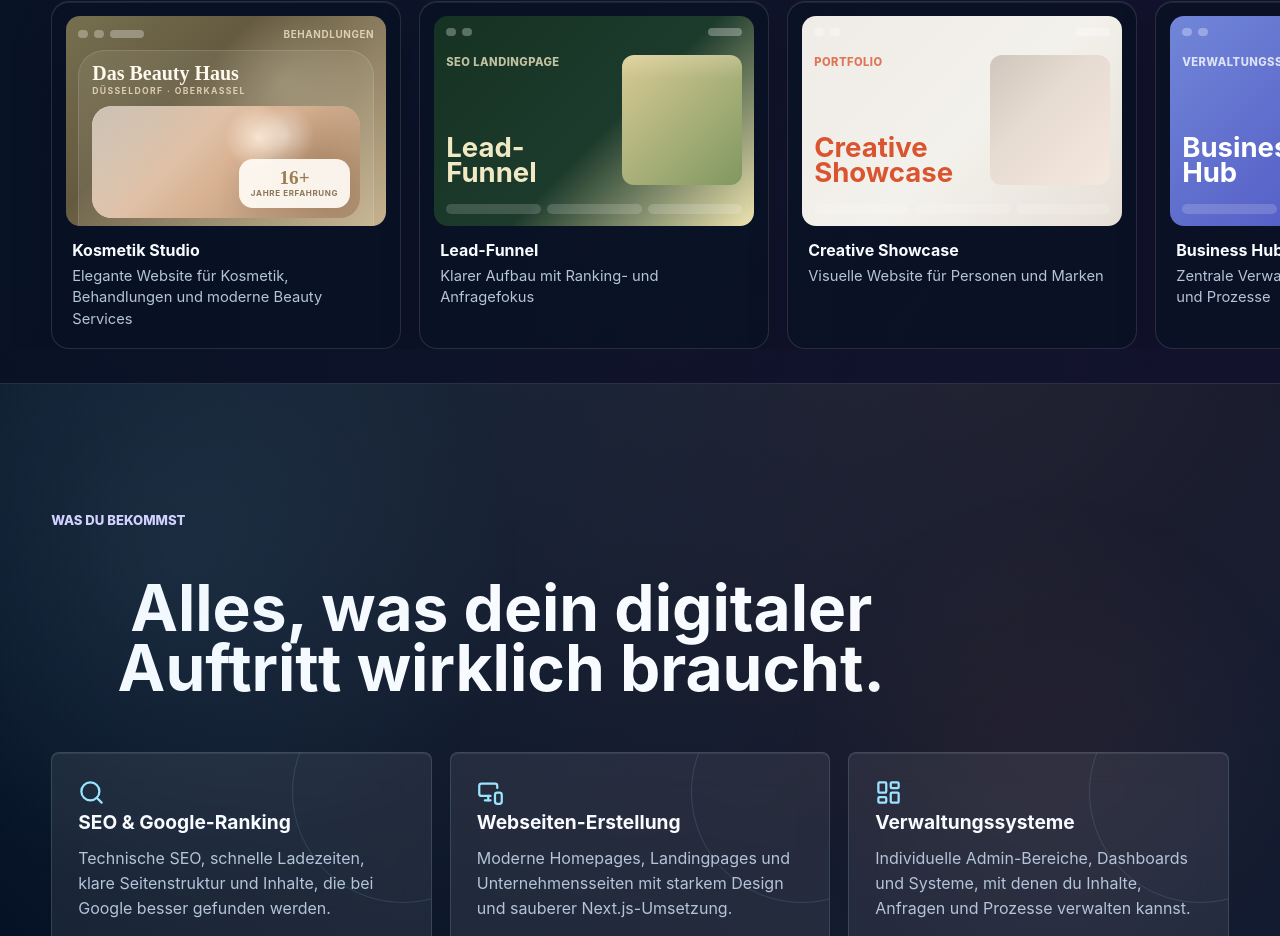
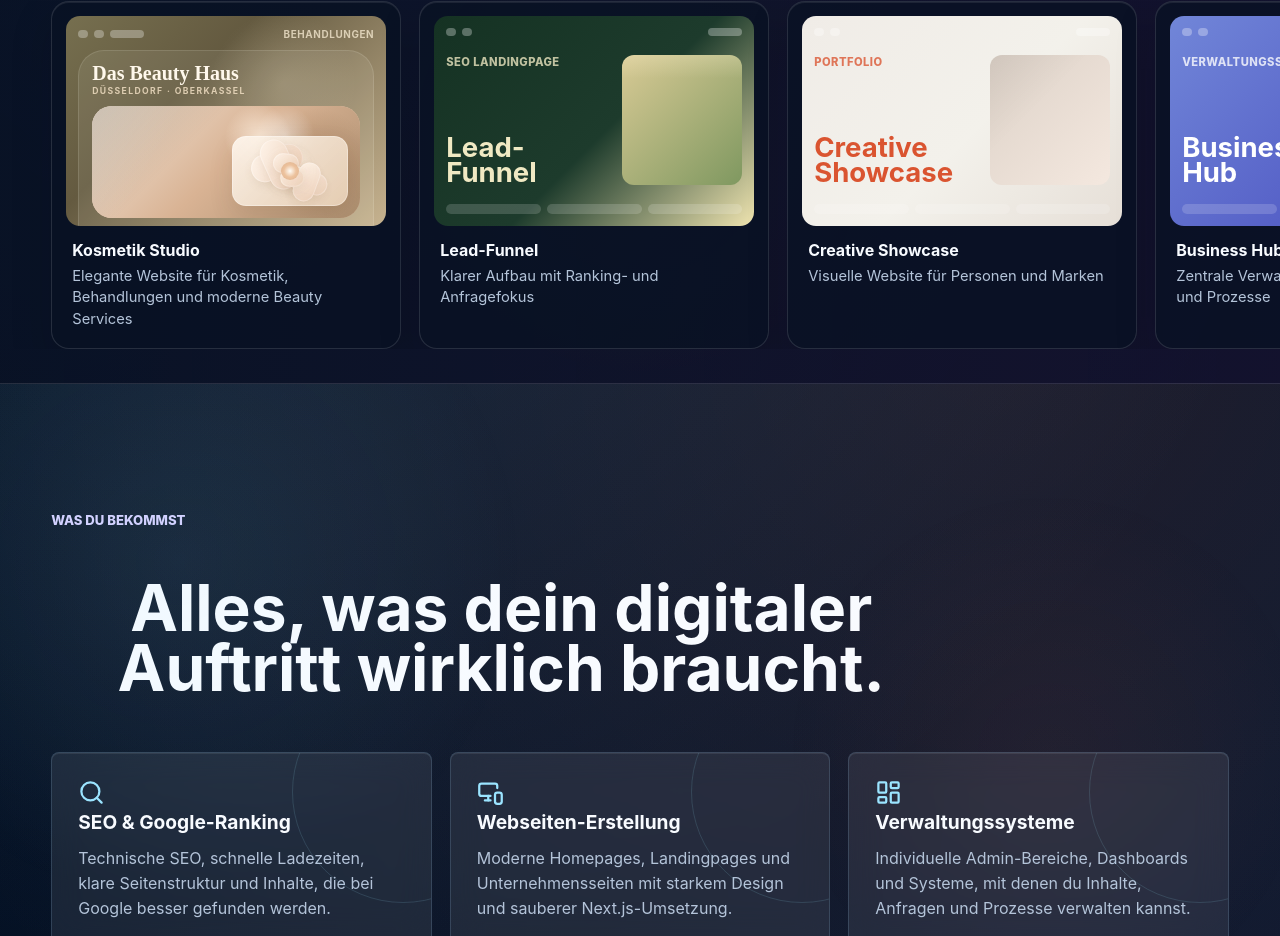
Before and after one commit to parmis2005/digitalvision, a Next.js app: page / in a window 1280 px wide. Shown: the part 950-1886 px from the top of the page. Built offline with nearby package versions, Linux system fonts and the light colour scheme.

Commit message:
Refine beauty card artwork

```diff
--- a/app/globals.css
+++ b/app/globals.css
@@ -773,34 +773,104 @@ h3 {
     linear-gradient(120deg, rgba(255, 255, 255, 0.14), transparent 28%);
 }
 
-.beauty-card-badge {
+.beauty-card-photo-accent {
   position: absolute;
-  right: 10px;
-  bottom: 10px;
-  display: grid;
-  gap: 2px;
-  min-width: 92px;
-  padding: 10px 12px;
+  right: 12px;
+  bottom: 12px;
+  display: block;
+  width: 116px;
+  height: 70px;
   border-radius: 14px;
-  background: rgba(255, 252, 246, 0.92);
-  box-shadow: 0 10px 24px rgba(82, 57, 31, 0.12);
-  text-align: center;
-}
-
-.beauty-card-badge strong {
-  color: #9d7c52;
-  font-family: "Cormorant Garamond", "Times New Roman", serif;
-  font-size: 1.2rem;
-  font-weight: 600;
-  line-height: 0.9;
-}
-
-.beauty-card-badge span {
-  color: rgba(125, 100, 70, 0.88);
-  font-size: 0.5rem;
-  font-weight: 700;
-  letter-spacing: 0.08em;
-  text-transform: uppercase;
+  background:
+    radial-gradient(circle at 56% 36%, rgba(255, 244, 230, 0.86), transparent 18%),
+    linear-gradient(135deg, rgba(255, 248, 240, 0.88), rgba(232, 208, 182, 0.94));
+  box-shadow:
+    inset 0 0 0 1px rgba(255, 255, 255, 0.32),
+    0 10px 24px rgba(82, 57, 31, 0.12);
+  overflow: hidden;
+}
+
+.beauty-flower,
+.beauty-flower-center {
+  position: absolute;
+}
+
+.beauty-flower {
+  border-radius: 999px;
+  background: linear-gradient(135deg, rgba(255, 245, 235, 0.96), rgba(235, 205, 182, 0.94));
+  box-shadow:
+    inset 0 0 0 1px rgba(255, 255, 255, 0.28),
+    0 4px 10px rgba(138, 104, 76, 0.12);
+}
+
+.beauty-flower-one {
+  left: 18px;
+  top: 13px;
+  width: 54px;
+  height: 28px;
+  transform: rotate(-24deg);
+}
+
+.beauty-flower-one::before,
+.beauty-flower-one::after,
+.beauty-flower-two::before,
+.beauty-flower-two::after {
+  position: absolute;
+  border-radius: 999px;
+  background: inherit;
+  content: "";
+  box-shadow: inherit;
+}
+
+.beauty-flower-one::before {
+  left: 14px;
+  top: -10px;
+  width: 28px;
+  height: 52px;
+}
+
+.beauty-flower-one::after {
+  right: 6px;
+  top: 8px;
+  width: 26px;
+  height: 20px;
+  transform: rotate(28deg);
+}
+
+.beauty-flower-two {
+  right: 20px;
+  bottom: 14px;
+  width: 42px;
+  height: 22px;
+  transform: rotate(20deg);
+  opacity: 0.92;
+}
+
+.beauty-flower-two::before {
+  left: 10px;
+  top: -8px;
+  width: 22px;
+  height: 40px;
+}
+
+.beauty-flower-two::after {
+  left: -6px;
+  top: 4px;
+  width: 24px;
+  height: 18px;
+  transform: rotate(-22deg);
+}
+
+.beauty-flower-center {
+  left: 50%;
+  top: 50%;
+  width: 18px;
+  height: 18px;
+  border-radius: 50%;
+  background:
+    radial-gradient(circle, rgba(255, 252, 246, 1) 0%, rgba(236, 192, 154, 0.95) 48%, rgba(214, 166, 127, 0.82) 100%);
+  transform: translate(-50%, -50%);
+  box-shadow: 0 0 18px rgba(237, 192, 152, 0.34);
 }
 
 .beauty-card-copy {
--- a/app/product-preview.tsx
+++ b/app/product-preview.tsx
@@ -27,9 +27,10 @@ export function ProductPreview({ product, size = "card" }: ProductPreviewProps)
             </div>
             <div className="beauty-card-stage">
               <div className="beauty-card-photo" />
-              <div className="beauty-card-badge">
-                <strong>16+</strong>
-                <span>Jahre Erfahrung</span>
+              <div className="beauty-card-photo-accent">
+                <span className="beauty-flower beauty-flower-one" />
+                <span className="beauty-flower beauty-flower-two" />
+                <span className="beauty-flower-center" />
               </div>
             </div>
             <div className="beauty-card-copy">
```
